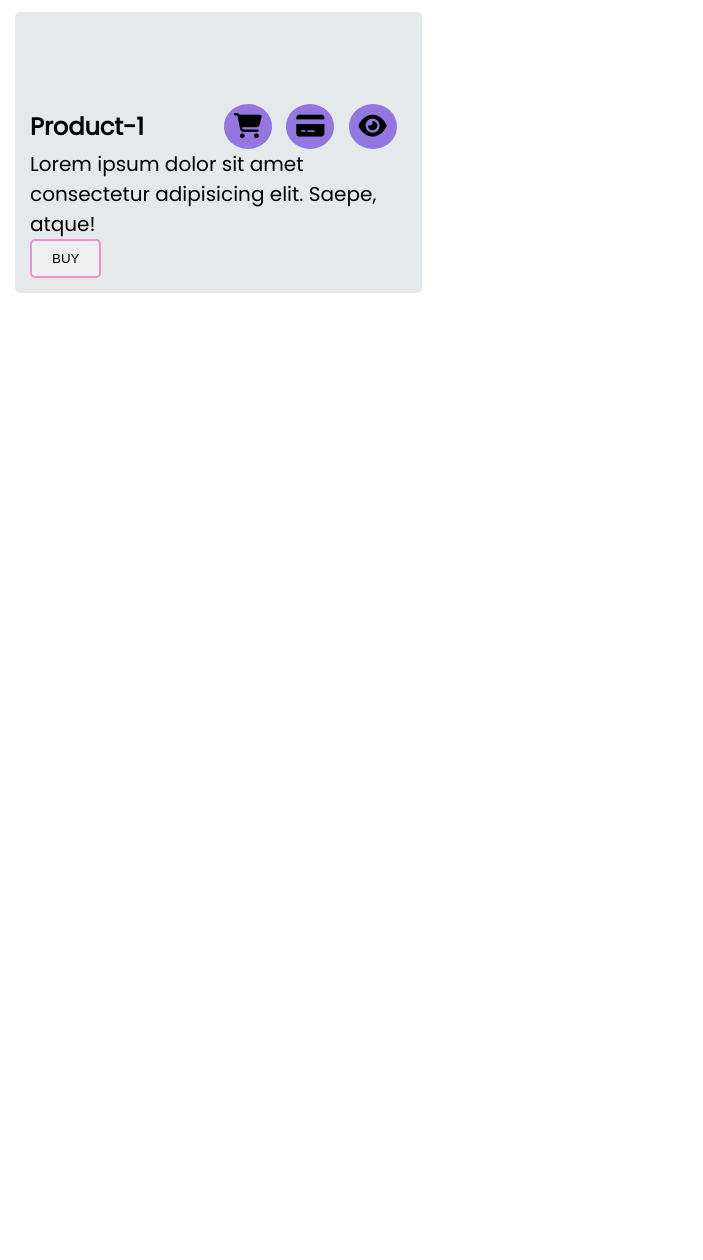
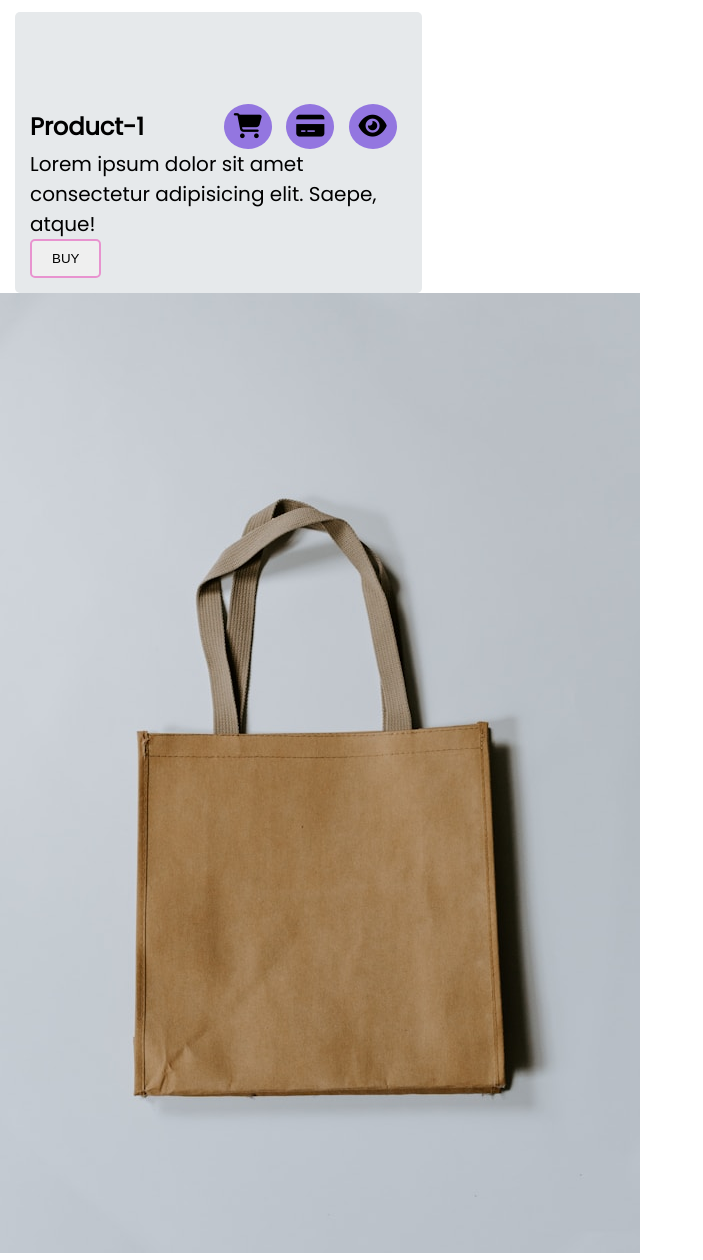
Before and after one commit to shiba4D/Awesome-shop, a plain HTML site: page index.html in a window 1280 px wide. Shown: the part 887-2147 px from the top of the page, without its empty margins (0-703 px from the left). Before the commit the page ends 1180 px from the top, so only its background shows below. Drawn offline with Linux system fonts and the light colour scheme.

Commit message:
product bag add

```diff
--- a/index.html
+++ b/index.html
@@ -128,6 +128,14 @@
 
         </section>
         <!-- product section end -->
+
+        <!-- gallery section -->
+            <div class="gallary-container">
+                <single-gallary>
+                    <img src="/image/banner/product bag.jpg.jpg" alt="">
+                </single-gallary>
+            </div>
+        <!-- gallery section end heare -->
     </main>
     <footer>
 
```
Also changed, not shown: image/banner/product bag.jpg.jpg (added).
